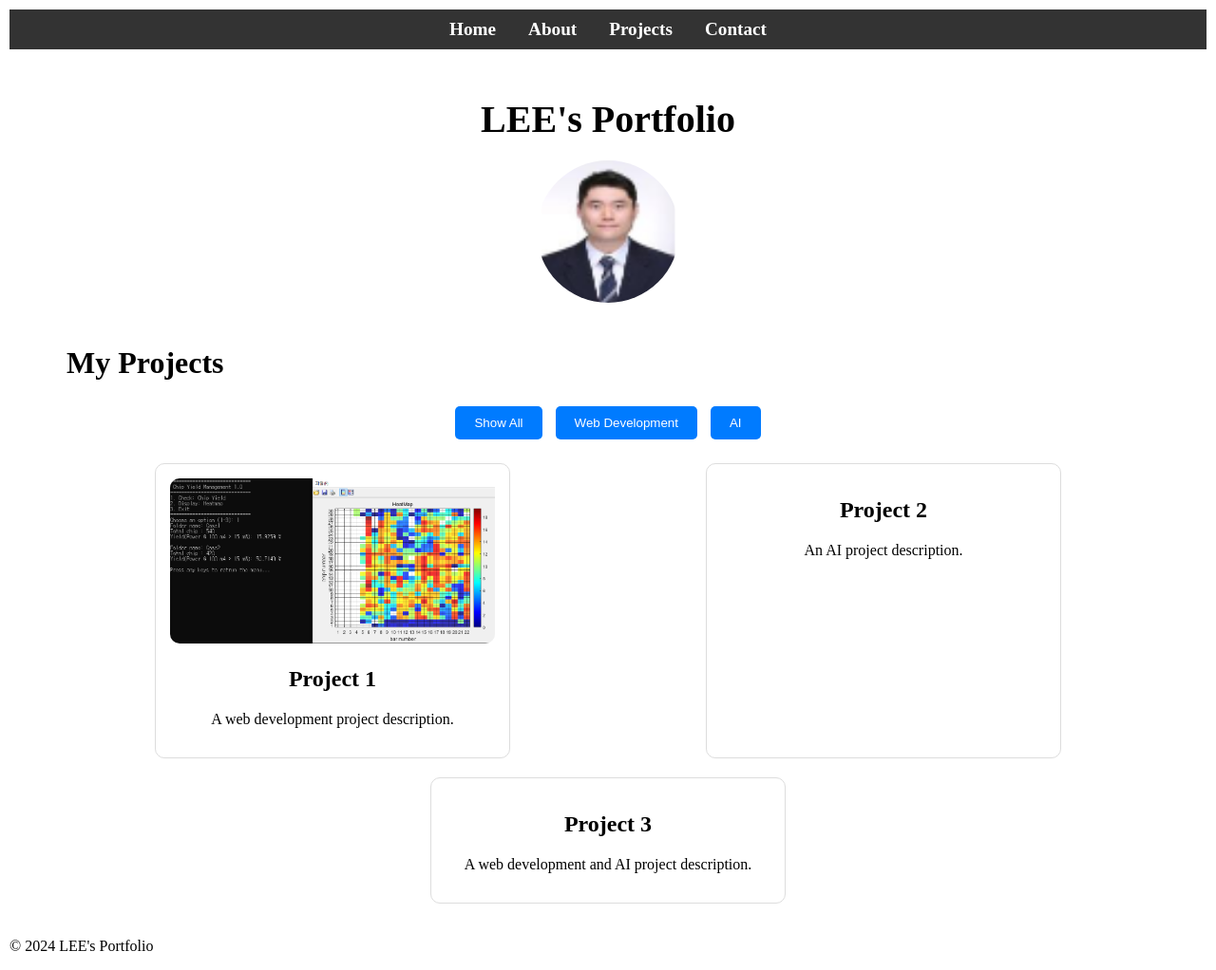
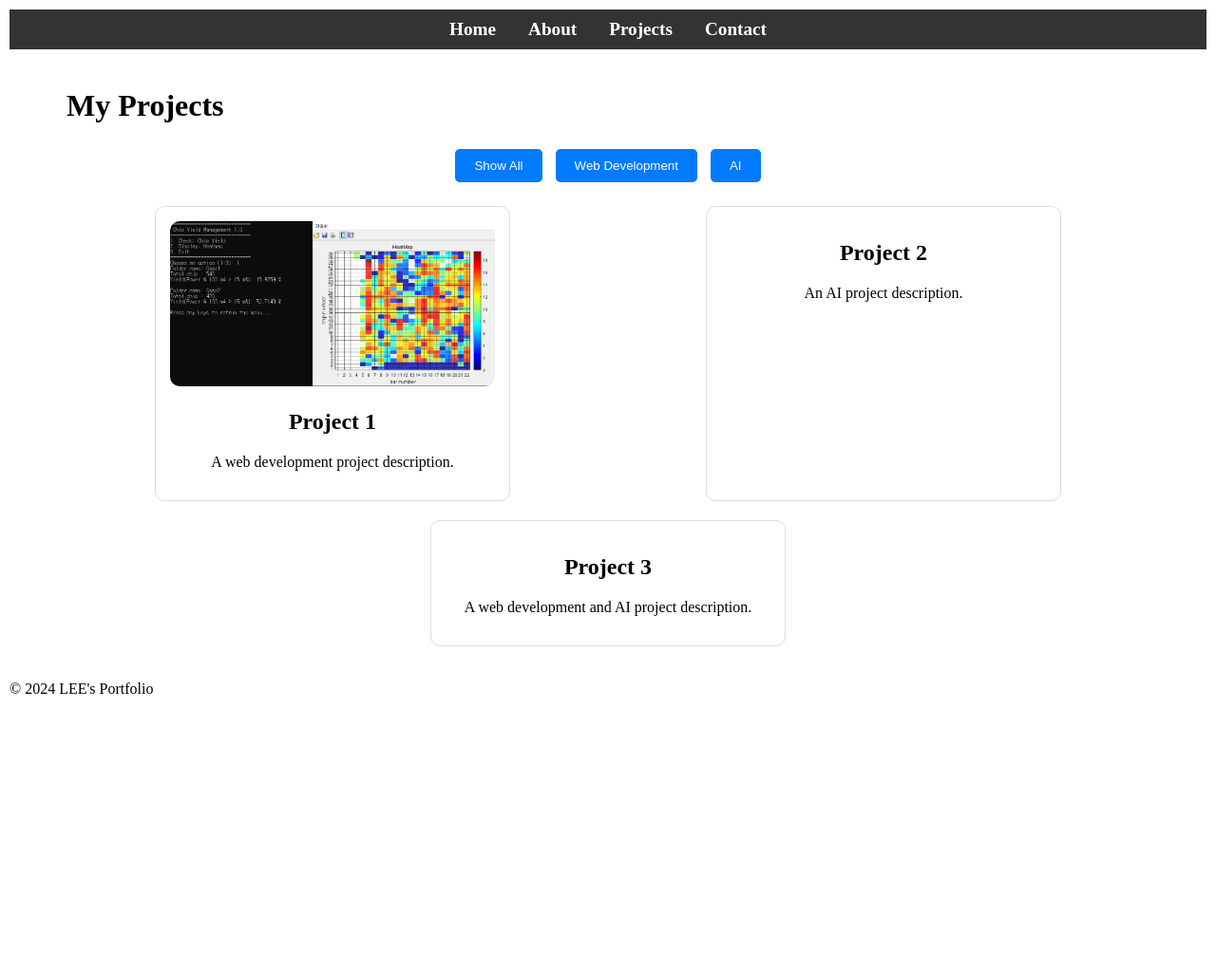
Before and after one commit to Yeonwoo-code/Portfolio, a Jekyll site: the page built from index.md, in a window 1280 px wide. Shown: the whole page at 95% size. Built offline with Jekyll 4.4.1, drawn with Linux system fonts in a browser that asks for light colours; after the commit the page ends 900 px from its top, so only the background shows below that.

Commit message:
Update default.html

```diff
--- a/_layouts/default.html
+++ b/_layouts/default.html
@@ -18,14 +18,6 @@
     </ul>
   </nav>
 
-  <!-- 중앙 정렬된 제목과 얼굴 이미지 -->
-  <header>
-    <div class="header-content">
-      <h1>{{ site.title }}</h1>
-      <img src="{{ site.baseurl }}/assets/images/profile.jpg" alt="Your Image" class="profile-img">
-    </div>
-  </header>
-
   <!-- 메인 콘텐츠 영역 -->
   <main>
     {{ content }}
```
